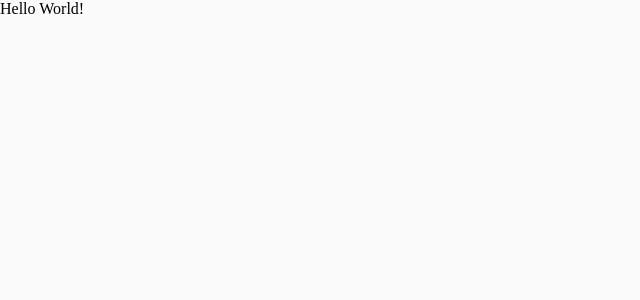
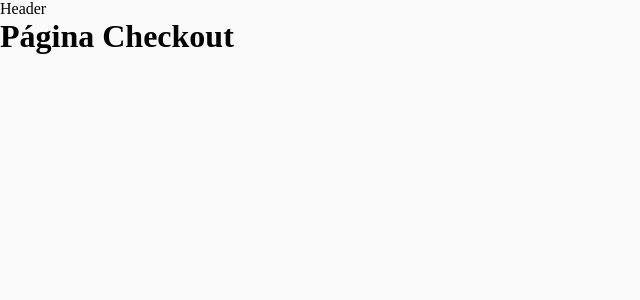
Before and after one commit to maiquitome/rocketseat-challenge-coffee-delivery, a React (Vite) app: page /checkout in a window 1280 px wide. Shown: the top 300 px of the page, without its empty margins (0-640 px from the left). Built offline with nearby package versions, Linux system fonts and the light colour scheme.

Commit message:
feat: :sparkles: add Router

```diff
--- a/src/App.tsx
+++ b/src/App.tsx
@@ -1,13 +1,15 @@
 import { ThemeProvider } from "styled-components";
 import { defaultTheme } from "./styles/themes/default";
 import { GlobalStyle } from "./styles/global";
+import { BrowserRouter } from "react-router-dom";
+import { Router } from "./Router";
 
 export function App() {
   return (
     <ThemeProvider theme={defaultTheme}>
-      <div>
-        <p>Hello World!</p>
-      </div>
+      <BrowserRouter>
+        <Router />
+      </BrowserRouter>
       <GlobalStyle />
     </ThemeProvider>
   );
--- /dev/null
+++ b/src/Router.tsx
@@ -0,0 +1,28 @@
+import { Route, Routes } from "react-router-dom";
+import { Checkout } from "./pages/Checkout";
+import { DefaultLayout } from "./layouts/DefaultLayout";
+import { Home } from "./pages/Home";
+
+export function Router() {
+  return (
+    <Routes>
+      <Route path="/" element={<DefaultLayout />}>
+        <Route path="/" element={<Home />} />
+        <Route path="/checkout" element={<Checkout />} />
+      </Route>
+
+      {/*
+
+      - Um Exemplo:
+
+      - Para acessar a rota: "/admin/products"
+
+      <Route path="/admin" element={<AdminLayout />}>
+        <Route path="/" element={<Home />} />
+        <Route path="/products" element={<History />} />
+      </Route>
+
+      */}
+    </Routes>
+  );
+}
--- /dev/null
+++ b/src/components/Header/index.tsx
@@ -0,0 +1,7 @@
+export function Header() {
+  return (
+    <header>
+      <p>Header</p>
+    </header>
+  );
+}
--- /dev/null
+++ b/src/layouts/DefaultLayout/index.tsx
@@ -0,0 +1,11 @@
+import { Outlet } from "react-router-dom";
+import { Header } from "../../components/Header";
+
+export function DefaultLayout() {
+  return (
+    <div>
+      <Header />
+      <Outlet />
+    </div>
+  );
+}
--- /dev/null
+++ b/src/pages/Checkout/index.tsx
@@ -0,0 +1,3 @@
+export function Checkout() {
+  return <h1>Página Checkout</h1>;
+}
--- /dev/null
+++ b/src/pages/Home/index.tsx
@@ -0,0 +1,3 @@
+export function Home() {
+  return <h1>Página Home</h1>;
+}
```
